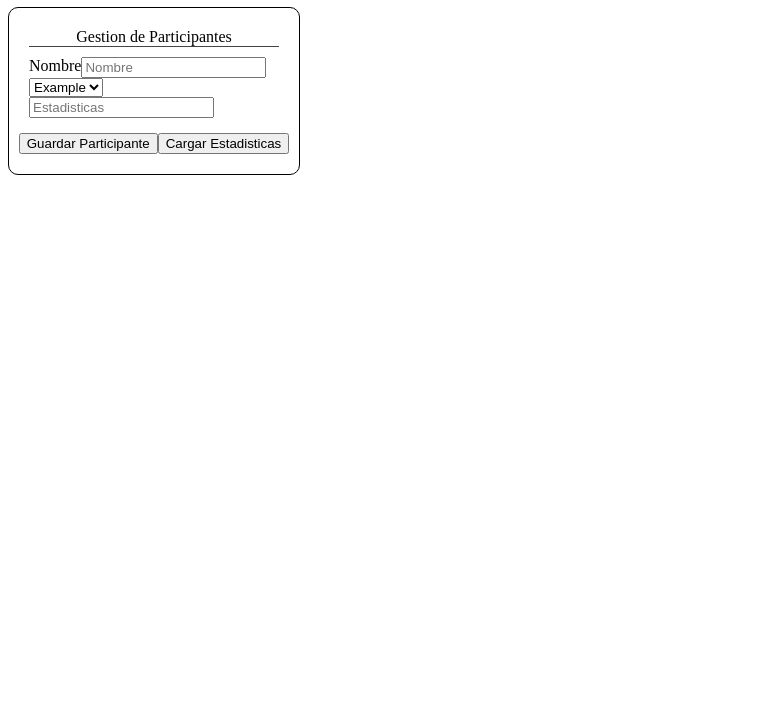
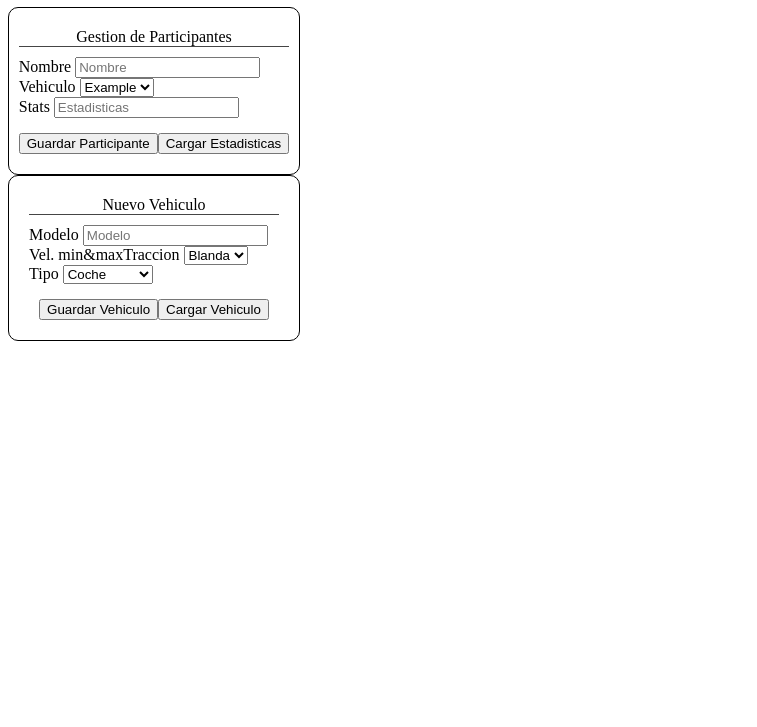
Before and after one commit to kaimex9/Practica6JS, a plain HTML site: page index.html in a window 1280 px wide. Shown: the part 73-800 px from the top of the page, without its empty margins (0-757 px from the left). Drawn offline with Linux system fonts and the light colour scheme.

Commit message:
daghfubdavg

```diff
--- a/Objetos/Vehiculo.js
+++ b/Objetos/Vehiculo.js
@@ -9,6 +9,7 @@ class Vehiculo {
         this.avance_min = avance_min;
         this.avance_max = avance_max;
     }
+
 }
 
 class Motocicleta extends Vehiculo {
--- /dev/null
+++ b/functions.js
@@ -0,0 +1,11 @@
+let Vehiculos = [];
+document.getElementById("guardarV").onclick = function() {
+    var modelo = document.getElementById("modelo");
+    var traccion = document.getElementById("traccion");
+    var tipo = document.getElementById("tipo");
+    if (modelo.value == null) {
+        alert("Tienes que crear o seleccionar un modelo");
+    } else{
+
+    }
+}
--- a/index.html
+++ b/index.html
@@ -5,34 +5,79 @@
     <meta charset="UTF-8">
     <meta name="viewport" content="width=device-width, initial-scale=1.0">
     <title>Carreras</title>
-    <script src="Circuito.js" defer></script>
-    <script src="Participante.js" defer></script>
-    <script src="Vehiculo.js" defer></script>
+    <script src="/Objetos/Circuito.js" defer></script>
+    <script src="/Objetos/Participante.js" defer></script>
+    <script src="/Objetos/Vehiculo.js" defer></script>
+    <script src="functions.js" defer></script>
     <link rel="stylesheet" href="styles.css">
 </head>
 
 <body>
     <h1>Carreras</h1>
-    <div id="form-div">
+    <div class="form-div">
         <div id="form">
             <span id="title">Gestion de Participantes</span>
+            <label>
                 <span>Nombre</span>
                 <input list="participantes" placeholder="Nombre">
                 <datalist id="participantes">
                     <option>Example</option>
                     <!--Aqui cargare a todos los participantes-->
                 </datalist>
+            </label>
+            <label>
+                <span>Vehiculo</span>
                 <select id="vehiculos">
                     <option value="example">Example</option>
                     <!--Aqui llamare a una funcion para rellenar el select con los vehiculos-->
                 </select>
+            </label>
+            <label>
+                <span>Stats</span>
                 <input type="text" placeholder="Estadisticas" id="stats">
-        </div>
+            </label>
             <div id="buttons">
                 <input type="button" value="Guardar Participante" id="guardarP">
                 <input type="button" value="Cargar Estadisticas" id="cargarP">
             </div>
         </div>
+    </div>
+
+    <div class="form-div">
+        <div id="form">
+            <span id="title">Nuevo Vehiculo</span>
+            <label>
+                <span>Modelo</span>
+                <input list="modelo" placeholder="Modelo">
+                <datalist id="modelo">
+                    <!--Aqui cargare a todos los modelos-->
+                </datalist>
+            </label>
+            <label>
+                <span>Vel. min&max</span>
+
+            </label>
+            <label>
+                <span>Traccion</span>
+                <select id="traccion">
+                    <option value="blanda">Blanda</option>
+                    <option value="media">Media</option>
+                    <option value="dura">Dura</option>
+                </select>
+            </label>
+            <label>
+                <span>Tipo</span>
+                <select id="tipo">
+                    <option value="coche">Coche</option>
+                    <option value="moto">Motocicleta</option>
+                </select>
+            </label>
+            <div id="buttons">
+                <input type="button" value="Guardar Vehiculo" id="guardarV">
+                <input type="button" value="Cargar Vehiculo" id="cargarV">
+            </div>
+        </div>
+    </div>
 </body>
 
 </html>
--- a/styles.css
+++ b/styles.css
@@ -1,4 +1,8 @@
-#form-div{
+h1{
+    text-align: center;
+}
+
+.form-div{
     display: flex;
     border: 1px black solid;
     width: 250px;
```
Lines whose indentation alone changed are shown as unchanged.
